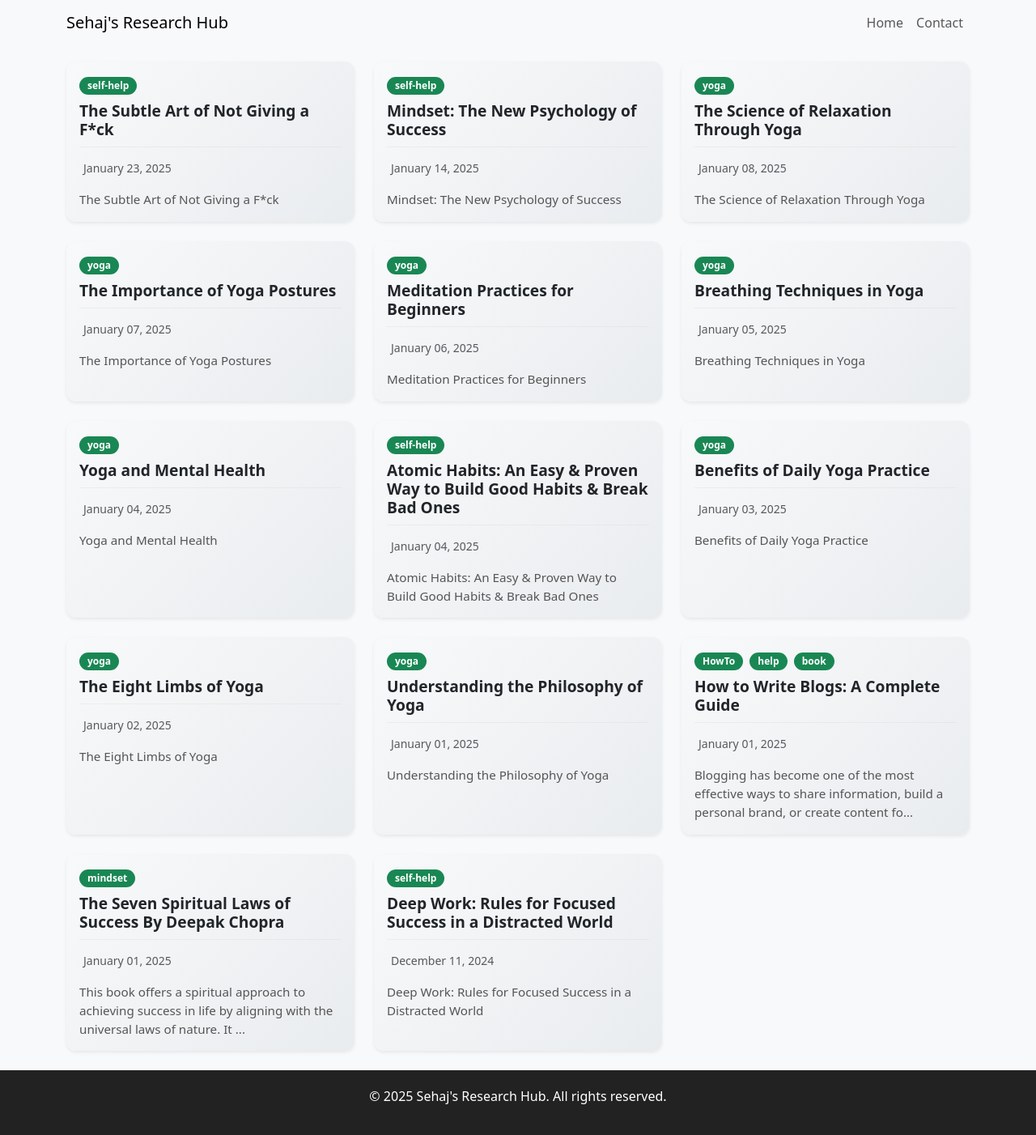
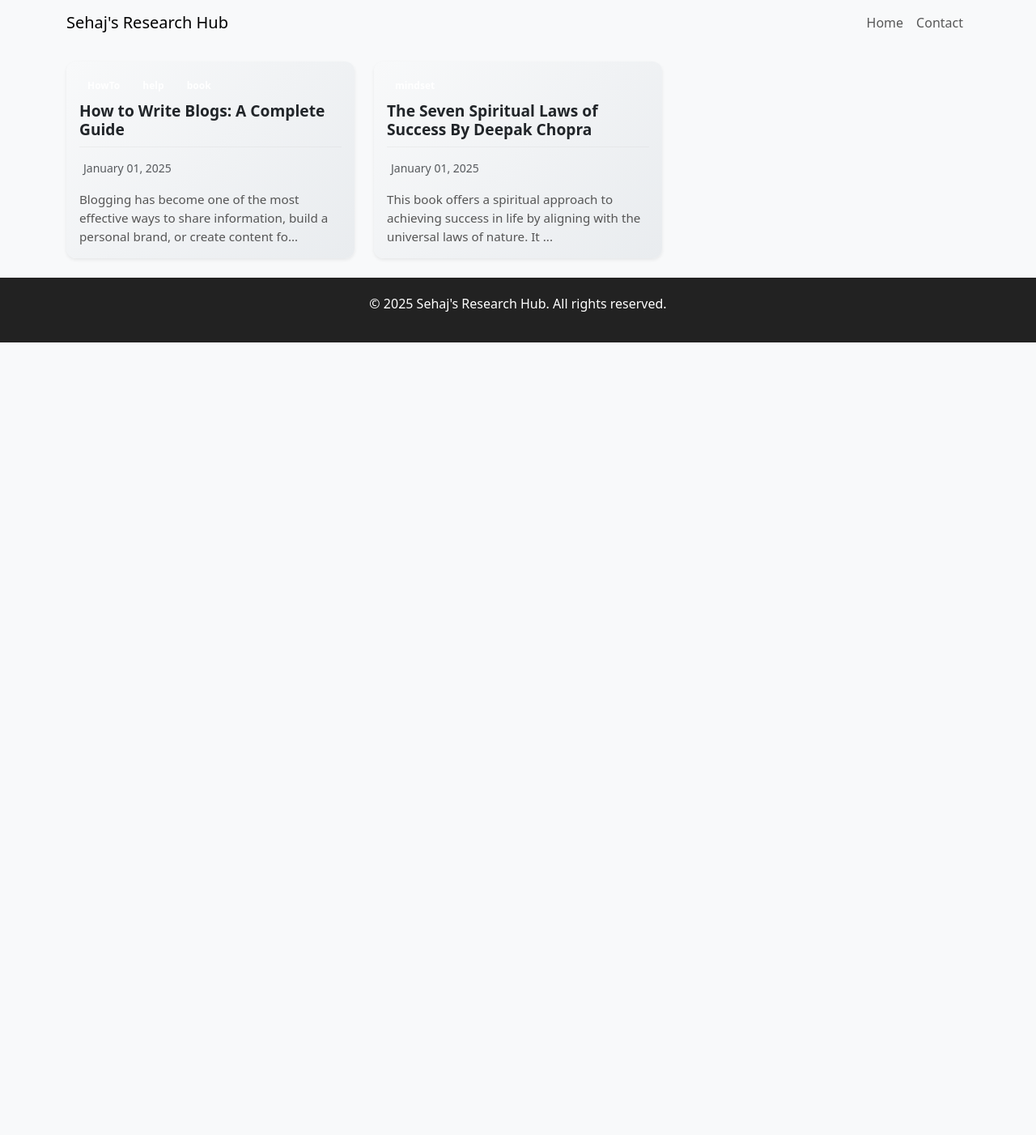
Before and after one commit to sehaj97/Blogging, a Jekyll site: the page built from index.md, in a window 1280 px wide. Shown: the whole page at 81% size. Built offline with Jekyll 4.4.1, drawn with Linux system fonts in a browser that asks for light colours; after the commit the page ends 900 px from its top, so only the background shows below that.

Commit message:
updated style

```diff
--- a/_layouts/home.html
+++ b/_layouts/home.html
@@ -10,7 +10,7 @@ layout: default
           <!-- Categories -->
           <div class="mb-2">
             {% for category in post.categories %}
-            <span class="badge rounded-pill bg-success text-white me-1">
+            <span class="badge rounded-pill bg-{{ bootstrapcolor }} text-white me-1">
               {{ category }}
             </span>
             {% endfor %}
--- a/_posts/2024-12-11-deep-work-rules-for-focused-success-in-a-distracted-world.md
+++ /dev/null
@@ -1,24 +0,0 @@
----
-layout: post
-title: "Deep Work: Rules for Focused Success in a Distracted World"
-date: 2024-12-11
-categories: [self-help]
----
-
-# Deep Work: Rules for Focused Success in a Distracted World
-
-## The Importance of Deep Work
-
-Cal Newport introduces Deep Work as the ability to focus without distraction on cognitively demanding tasks. This skill is becoming increasingly valuable in a distracted world.
-
-## The Science of Focus
-
-Research shows that our brains thrive on deep focus, but multitasking reduces productivity and creativity.
-
-## How to Build Deep Work Habits
-
-Newport provides strategies such as time-blocking, ritualizing your workday, and creating distraction-free environments.
-
-## Strategies for Avoiding Distractions
-
-Techniques like batching shallow tasks, limiting social media, and embracing boredom are key to maintaining focus.
--- a/_posts/2025-01-01-understanding-the-philosophy-of-yoga.md
+++ /dev/null
@@ -1,17 +0,0 @@
----
-layout: post
-title: "Understanding the Philosophy of Yoga"
-date: 2025-01-01
-categories: [yoga]
----
-
-## Understanding the Philosophy of Yoga
-
-This chapter discusses **yoga** in detail. Below is a summary:
-
-1. **Introduction**: Understanding the key principles of yoga.
-2. **Key Concepts**: Explains the main ideas, strategies, or lessons from this chapter.
-3. **Examples**: Real-life applications or examples relevant to yoga.
-4. **Practical Takeaways**: How readers can apply these ideas in their own lives.
-
-The insights in this post aim to deepen your understanding of yoga.
--- a/_posts/2025-01-02-the-eight-limbs-of-yoga.md
+++ /dev/null
@@ -1,17 +0,0 @@
----
-layout: post
-title: "The Eight Limbs of Yoga"
-date: 2025-01-02
-categories: [yoga]
----
-
-## The Eight Limbs of Yoga
-
-This chapter discusses **yoga** in detail. Below is a summary:
-
-1. **Introduction**: Understanding the key principles of yoga.
-2. **Key Concepts**: Explains the main ideas, strategies, or lessons from this chapter.
-3. **Examples**: Real-life applications or examples relevant to yoga.
-4. **Practical Takeaways**: How readers can apply these ideas in their own lives.
-
-The insights in this post aim to deepen your understanding of yoga.
--- a/_posts/2025-01-03-benefits-of-daily-yoga-practice.md
+++ /dev/null
@@ -1,17 +0,0 @@
----
-layout: post
-title: "Benefits of Daily Yoga Practice"
-date: 2025-01-03
-categories: [yoga]
----
-
-## Benefits of Daily Yoga Practice
-
-This chapter discusses **yoga** in detail. Below is a summary:
-
-1. **Introduction**: Understanding the key principles of yoga.
-2. **Key Concepts**: Explains the main ideas, strategies, or lessons from this chapter.
-3. **Examples**: Real-life applications or examples relevant to yoga.
-4. **Practical Takeaways**: How readers can apply these ideas in their own lives.
-
-The insights in this post aim to deepen your understanding of yoga.
--- a/_posts/2025-01-04-atomic-habits-an-easy-and-proven-way-to-build-good-habits-and-break-bad-ones.md
+++ /dev/null
@@ -1,24 +0,0 @@
----
-layout: post
-title: "Atomic Habits: An Easy & Proven Way to Build Good Habits & Break Bad Ones"
-date: 2025-01-04
-categories: [self-help]
----
-
-# Atomic Habits: An Easy & Proven Way to Build Good Habits & Break Bad Ones
-
-## The Power of Tiny Changes
-
-Atomic Habits introduces the idea that small changes compound over time. Even a 1% improvement each day leads to remarkable growth over a year. The book emphasizes starting small and focusing on consistency.
-
-## The Four Laws of Behavior Change
-
-Clear outlines four laws: Make it obvious, Make it attractive, Make it easy, and Make it satisfying. These principles guide how to create positive habits and break negative ones.
-
-## How to Stay Motivated in Life
-
-Motivation is fleeting, so the book stresses the importance of systems. By creating environments that support your habits, you reduce reliance on willpower.
-
-## Advanced Tactics for Habit Building
-
-The advanced sections delve into habit stacking, anchoring new habits to existing routines, and understanding habit loops for deeper, long-term success.
--- a/_posts/2025-01-04-yoga-and-mental-health.md
+++ /dev/null
@@ -1,17 +0,0 @@
----
-layout: post
-title: "Yoga and Mental Health"
-date: 2025-01-04
-categories: [yoga]
----
-
-## Yoga and Mental Health
-
-This chapter discusses **yoga** in detail. Below is a summary:
-
-1. **Introduction**: Understanding the key principles of yoga.
-2. **Key Concepts**: Explains the main ideas, strategies, or lessons from this chapter.
-3. **Examples**: Real-life applications or examples relevant to yoga.
-4. **Practical Takeaways**: How readers can apply these ideas in their own lives.
-
-The insights in this post aim to deepen your understanding of yoga.
--- a/_posts/2025-01-05-breathing-techniques-in-yoga.md
+++ /dev/null
@@ -1,17 +0,0 @@
----
-layout: post
-title: "Breathing Techniques in Yoga"
-date: 2025-01-05
-categories: [yoga]
----
-
-## Breathing Techniques in Yoga
-
-This chapter discusses **yoga** in detail. Below is a summary:
-
-1. **Introduction**: Understanding the key principles of yoga.
-2. **Key Concepts**: Explains the main ideas, strategies, or lessons from this chapter.
-3. **Examples**: Real-life applications or examples relevant to yoga.
-4. **Practical Takeaways**: How readers can apply these ideas in their own lives.
-
-The insights in this post aim to deepen your understanding of yoga.
--- a/_posts/2025-01-06-meditation-practices-for-beginners.md
+++ /dev/null
@@ -1,17 +0,0 @@
----
-layout: post
-title: "Meditation Practices for Beginners"
-date: 2025-01-06
-categories: [yoga]
----
-
-## Meditation Practices for Beginners
-
-This chapter discusses **yoga** in detail. Below is a summary:
-
-1. **Introduction**: Understanding the key principles of yoga.
-2. **Key Concepts**: Explains the main ideas, strategies, or lessons from this chapter.
-3. **Examples**: Real-life applications or examples relevant to yoga.
-4. **Practical Takeaways**: How readers can apply these ideas in their own lives.
-
-The insights in this post aim to deepen your understanding of yoga.
--- a/_posts/2025-01-07-the-importance-of-yoga-postures.md
+++ /dev/null
@@ -1,17 +0,0 @@
----
-layout: post
-title: "The Importance of Yoga Postures"
-date: 2025-01-07
-categories: [yoga]
----
-
-## The Importance of Yoga Postures
-
-This chapter discusses **yoga** in detail. Below is a summary:
-
-1. **Introduction**: Understanding the key principles of yoga.
-2. **Key Concepts**: Explains the main ideas, strategies, or lessons from this chapter.
-3. **Examples**: Real-life applications or examples relevant to yoga.
-4. **Practical Takeaways**: How readers can apply these ideas in their own lives.
-
-The insights in this post aim to deepen your understanding of yoga.
--- a/_posts/2025-01-08-the-science-of-relaxation-through-yoga.md
+++ /dev/null
@@ -1,17 +0,0 @@
----
-layout: post
-title: "The Science of Relaxation Through Yoga"
-date: 2025-01-08
-categories: [yoga]
----
-
-## The Science of Relaxation Through Yoga
-
-This chapter discusses **yoga** in detail. Below is a summary:
-
-1. **Introduction**: Understanding the key principles of yoga.
-2. **Key Concepts**: Explains the main ideas, strategies, or lessons from this chapter.
-3. **Examples**: Real-life applications or examples relevant to yoga.
-4. **Practical Takeaways**: How readers can apply these ideas in their own lives.
-
-The insights in this post aim to deepen your understanding of yoga.
--- a/_posts/2025-01-14-mindset-the-new-psychology-of-success.md
+++ /dev/null
@@ -1,24 +0,0 @@
----
-layout: post
-title: "Mindset: The New Psychology of Success"
-date: 2025-01-14
-categories: [self-help]
----
-
-# Mindset: The New Psychology of Success
-
-## The Growth Mindset
-
-Carol Dweck explains the Growth Mindset, where abilities and intelligence can be developed through effort. This contrasts with the Fixed Mindset, which assumes abilities are static.
-
-## Why Mindsets Matter
-
-Your mindset shapes how you perceive success and failure. A Growth Mindset leads to resilience, while a Fixed Mindset creates fear of failure.
-
-## Changing Your Mindset
-
-Dweck provides practical strategies to shift from a Fixed Mindset to a Growth Mindset, including reframing challenges as opportunities.
-
-## How to Foster Growth in Others
-
-Parents, teachers, and leaders can instill a Growth Mindset in others by praising effort, not just results.
--- a/_posts/2025-01-23-the-subtle-art-of-not-giving-a-f*ck.md
+++ /dev/null
@@ -1,24 +0,0 @@
----
-layout: post
-title: "The Subtle Art of Not Giving a F*ck"
-date: 2025-01-23
-categories: [self-help]
----
-
-# The Subtle Art of Not Giving a F*ck
-
-## The Value of Suffering
-
-Mark Manson argues that suffering is inevitable, but we can choose what is worth suffering for. This choice defines our values and priorities.
-
-## Happiness Comes from Solving Problems
-
-Happiness isn’t about avoiding problems but solving meaningful ones. Manson suggests focusing on problems you can control.
-
-## Responsibility and the Power of Choice
-
-Taking responsibility for your life, even for things outside your control, empowers you to make meaningful changes.
-
-## The Importance of Saying No
-
-Manson emphasizes the importance of setting boundaries and saying no to things that don't align with your values.
```
Also changed, not shown: _posts/2024-12-31-7-laws-of-success.md (+27 -4 lines), _posts/2025-01-01-title.md (+16 -0 lines).
